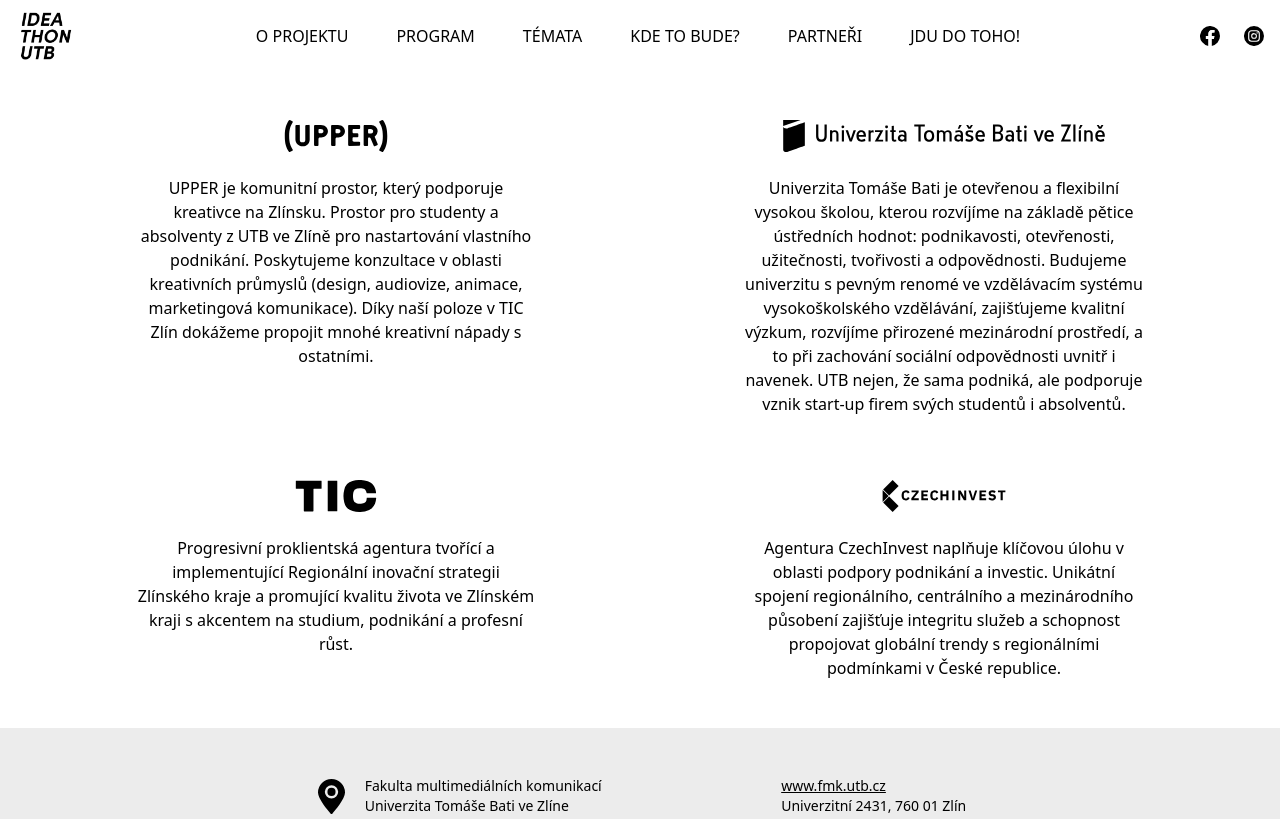
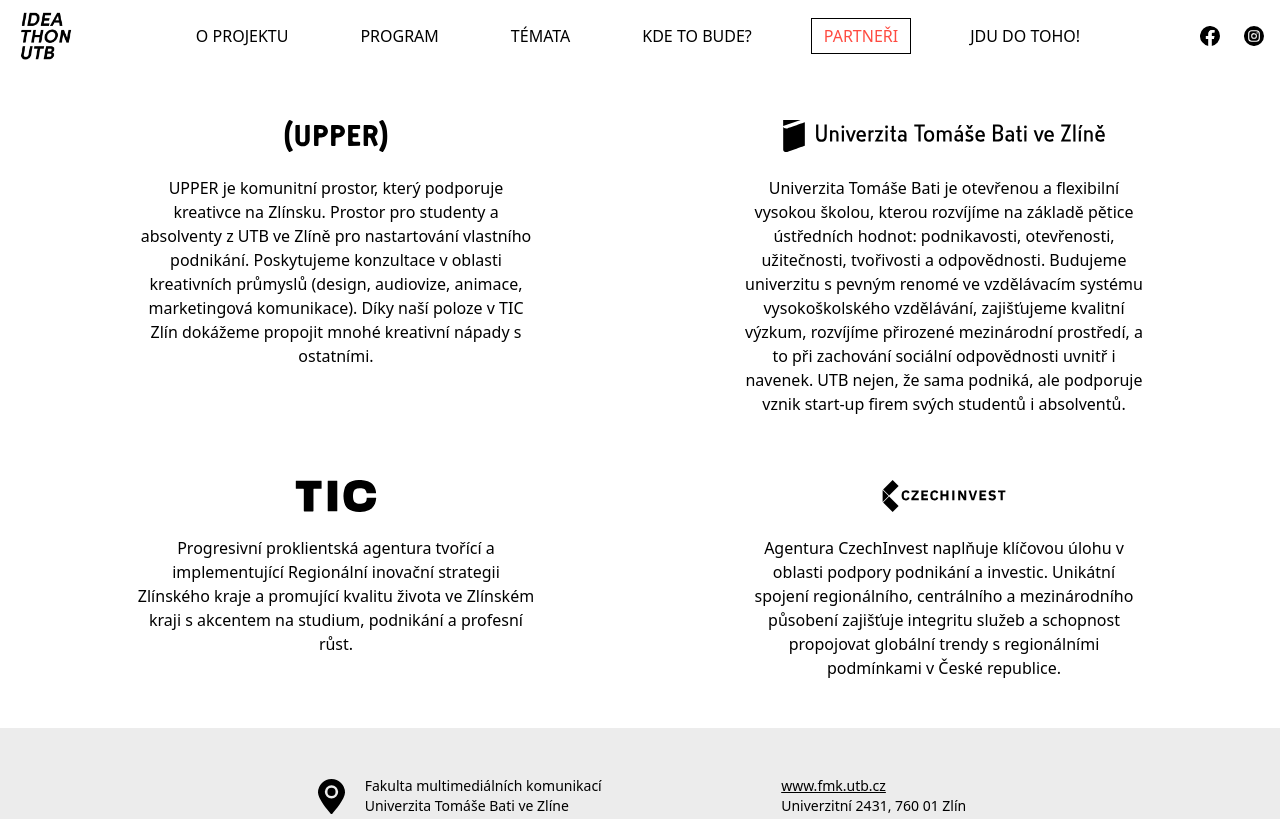
Before and after one commit to tomesfilip/ideathon-utb, an Astro site: page /partneri in a window 1280 px wide. Shown: the top 819 px of the page. Built offline with nearby package versions, Linux system fonts and the light colour scheme; Astro itself is replaced by a stand-in of ours.

Commit message:
enhanced menu

```diff
--- a/src/components/navbar/Burger.astro
+++ b/src/components/navbar/Burger.astro
@@ -51,7 +51,7 @@
 
   hamburgerBtn?.addEventListener('click', handleToggleMenu);
 
-  media.addEventListener('change', (e) => {
+  media.addEventListener('change', () => {
     if (
       !media.matches &&
       (menuOpen?.classList.contains('isNavOpen') ||
--- a/src/components/navbar/NavLink.astro
+++ b/src/components/navbar/NavLink.astro
@@ -4,8 +4,13 @@
   text: string;
 }
 const { link, text } = Astro.props;
+
+const isActive = Astro.url.pathname.includes(link);
 ---
 
 <li>
-  <a class="uppercase font-medium" href={link}>{text}</a>
+  <a
+    class={`uppercase font-medium px-3 py-1.5 outline hover:outline-1 focus:outline-1 transition-colors duration-200 outline-black hover:text-ideathon-red ${isActive ? 'text-ideathon-red outline-1' : 'text-black outline-0'}`}
+    href={link}>{text}</a
+  >
 </li>
--- a/src/layouts/MainLayout.astro
+++ b/src/layouts/MainLayout.astro
@@ -5,7 +5,7 @@
 const { title } = Astro.props;
 ---
 
-<html lang="cs" class="h-full">
+<html lang="cs" class="h-full overflow-x-hidden">
   <head>
     <meta charset="utf-8" />
     <link rel="icon" type="image/svg+xml" href="/favicon.svg" />
@@ -38,7 +38,7 @@
   <body
     class="w-full flex flex-col items-center min-h-screen overflow-x-hidden"
   >
-    <Header client:load />
+    <Header />
     <main class="w-full max-w-[1600px] px-4 md:px-8">
       <slot />
     </main>
```
